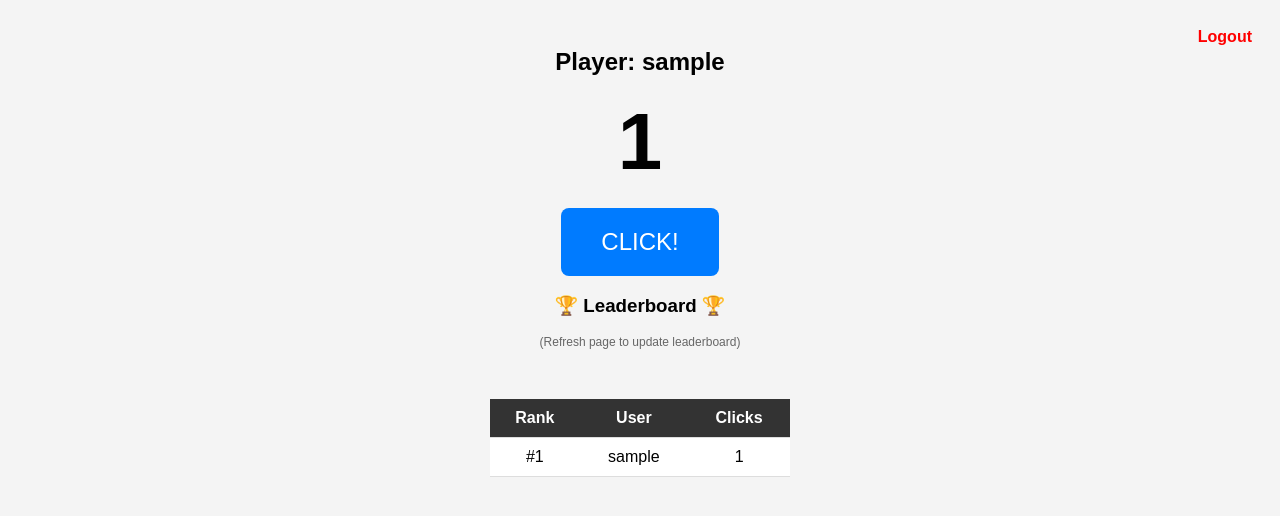
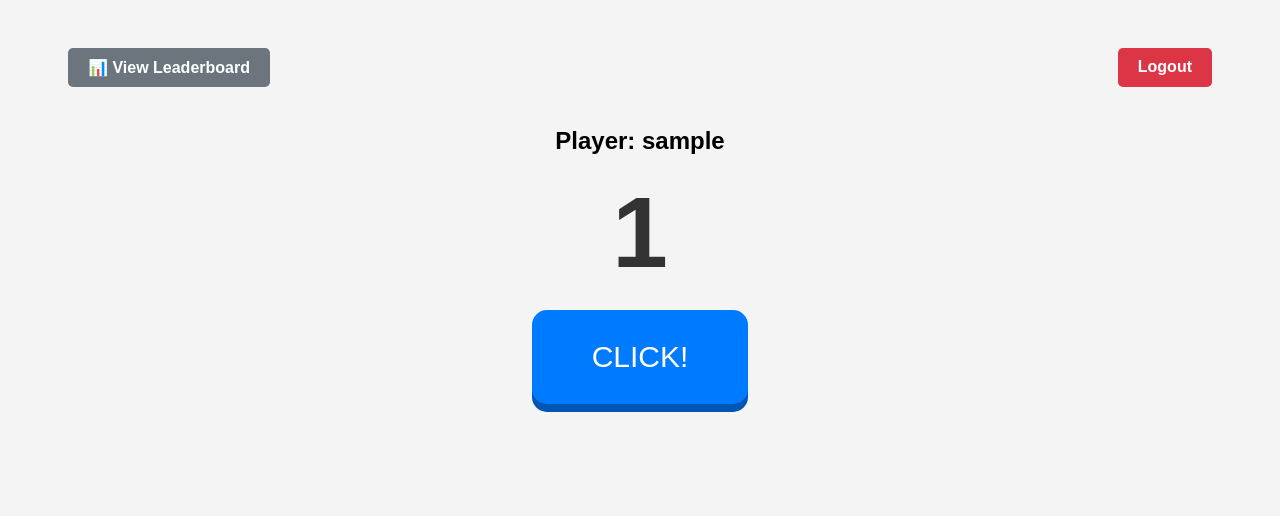
Before and after one commit to juncui0988/website, a Flask app: page / in a window 1280 px wide. Shown: the top 516 px of the page. Run offline with Flask 3, Linux system fonts and the light colour scheme; the visitor is signed in with stand-in values (Sample User, id 1); tables that the repository leaves empty hold one stand-in row (values such as "Sample post").

Commit message:
Add files via upload

```diff
--- a/app.py
+++ b/app.py
@@ -1,7 +1,7 @@
 import os
-# 1. Add 'jsonify' to imports
 from flask import Flask, render_template, request, redirect, url_for, session, jsonify
 from flask_sqlalchemy import SQLAlchemy
+from sqlalchemy.sql import func
 from werkzeug.security import generate_password_hash, check_password_hash
 
 app = Flask(__name__)
@@ -51,20 +51,36 @@ with app.app_context():
 # ========================================================
 @app.route('/')
 def index():
+    # Ensure DB tables exist
+    with app.app_context():
+        db.create_all()
+
     if 'user_id' not in session:
         return redirect(url_for('login'))
 
-    # .get() can sometimes fail with SSL errors if not handled,
-    # but pool_pre_ping fix above solves this.
     user = User.query.get(session['user_id'])
-
     if not user:
         session.pop('user_id', None)
         return redirect(url_for('login'))
 
-    leaderboard = User.query.order_by(User.clicks.desc()).limit(10).all()
+    # REMOVED: Leaderboard and Total Clicks calculation
+    # Now we just send the User object for clicking
+    return render_template('index.html', user=user)
 
-    return render_template('index.html', user=user, leaderboard=leaderboard)
+
+@app.route('/stats')
+def stats():
+    if 'user_id' not in session:
+        return redirect(url_for('login'))
+
+    # 1. Calculate Global Clicks
+    total_clicks = db.session.query(func.sum(User.clicks)).scalar() or 0
+
+    # 2. Get Leaderboard (ALL PLAYERS)
+    # We removed .limit(10) here
+    leaderboard = User.query.order_by(User.clicks.desc()).all()
+
+    return render_template('stats.html', total_clicks=total_clicks, leaderboard=leaderboard)
 
 
 @app.route('/login', methods=['GET', 'POST'])
@@ -106,7 +122,6 @@ def click():
         if user:
             user.clicks += 1
             db.session.commit()
-            # Return the new number as JSON instead of reloading the page
             return jsonify({'clicks': user.clicks})
     return jsonify({'error': 'Not logged in'}), 401
 
--- a/templates/index.html
+++ b/templates/index.html
@@ -1,59 +1,50 @@
 <!DOCTYPE html>
 <html>
 <head>
-    <title>Leaderboard</title>
+    <title>Clicker</title>
     <style>
         body { font-family: sans-serif; text-align: center; padding: 20px; background-color: #f4f4f4; }
-        h1 { font-size: 80px; margin: 20px 0; }
-        button {
-            padding: 20px 40px; font-size: 24px;
+        h1 { font-size: 100px; margin: 20px 0; color: #333; }
+
+        /* The Big Click Button */
+        #clickBtn {
+            padding: 30px 60px; font-size: 30px;
             background-color: #007bff; color: white;
-            border: none; border-radius: 8px; cursor: pointer;
+            border: none; border-radius: 15px; cursor: pointer;
+            box-shadow: 0 8px #0056b3;
             transition: transform 0.1s;
         }
-        button:active { transform: scale(0.95); } /* Visual effect when clicking */
-        table { margin: 50px auto; border-collapse: collapse; width: 300px; background: white; }
-        th, td { padding: 10px; border-bottom: 1px solid #ddd; }
-        th { background-color: #333; color: white; }
-        .logout { color: red; float: right; text-decoration: none; font-weight: bold;}
+        #clickBtn:active { transform: translateY(4px); box-shadow: 0 4px #0056b3; }
+
+        /* Navigation Buttons */
+        .nav-btn {
+            display: inline-block; margin: 20px; padding: 10px 20px;
+            background-color: #6c757d; color: white; text-decoration: none;
+            border-radius: 5px; font-weight: bold;
+        }
+        .logout { background-color: #dc3545; }
     </style>
 </head>
 <body>
-    <a href="/logout" class="logout">Logout</a>
+    <div style="display: flex; justify-content: space-between; padding: 0 20px;">
+        <a href="/stats" class="nav-btn">📊 View Leaderboard</a>
+        <a href="/logout" class="nav-btn logout">Logout</a>
+    </div>
+
     <h2>Player: {{ user.username }}</h2>
 
-    <!-- 1. Give the Score an ID so JavaScript can find it -->
     <h1 id="scoreDisplay">{{ user.clicks }}</h1>
 
-    <!-- 2. Remove the <form> tag. Just use a regular button with an ID -->
     <button id="clickBtn">CLICK!</button>
 
-    <h3>🏆 Leaderboard 🏆</h3>
-    <p style="font-size: 12px; color: #666;">(Refresh page to update leaderboard)</p>
-    <table>
-        <tr><th>Rank</th><th>User</th><th>Clicks</th></tr>
-        {% for player in leaderboard %}
-        <tr>
-            <td>#{{ loop.index }}</td>
-            <td>{{ player.username }}</td>
-            <td>{{ player.clicks }}</td>
-        </tr>
-        {% endfor %}
-    </table>
-
-    <!-- 3. The Magic JavaScript -->
     <script>
         const button = document.getElementById('clickBtn');
         const scoreDisplay = document.getElementById('scoreDisplay');
 
         button.addEventListener('click', function() {
-            // Send a secret message to Python
-            fetch('/click', {
-                method: 'POST'
-            })
-            .then(response => response.json()) // Read the JSON response
+            fetch('/click', { method: 'POST' })
+            .then(response => response.json())
             .then(data => {
-                // Update the number on the screen instantly
                 if (data.clicks) {
                     scoreDisplay.innerText = data.clicks;
                 }
--- a/templates/login.html
+++ b/templates/login.html
@@ -5,7 +5,7 @@
     <style>
         body { font-family: sans-serif; text-align: center; padding-top: 50px; background-color: #f4f4f4; }
         .container { background: white; padding: 30px; border-radius: 10px; display: inline-block; box-shadow: 0 0 10px rgba(0,0,0,0.1); }
-        input { padding: 10px; margin: 10px 0; width: 200px; display: block; }
+        input { padding: 10px; margin: 10px 50px; width: 200px; display: block; }
         button { padding: 10px 20px; background-color: #28a745; color: white; border: none; cursor: pointer; width: 100%; }
         button:hover { background-color: #218838; }
         .error { color: red; margin-bottom: 10px; }
```
Also changed, not shown: templates/stats.html (added, +64 -0 lines).
